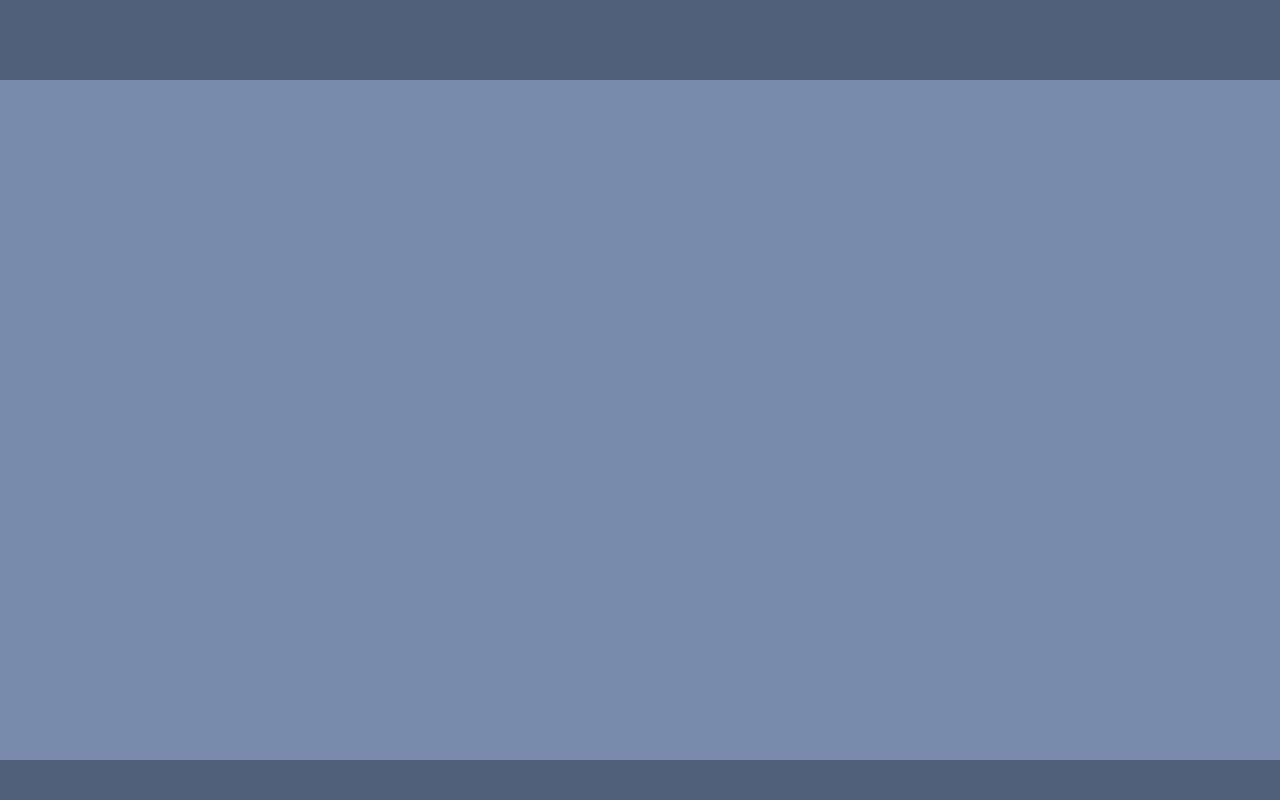
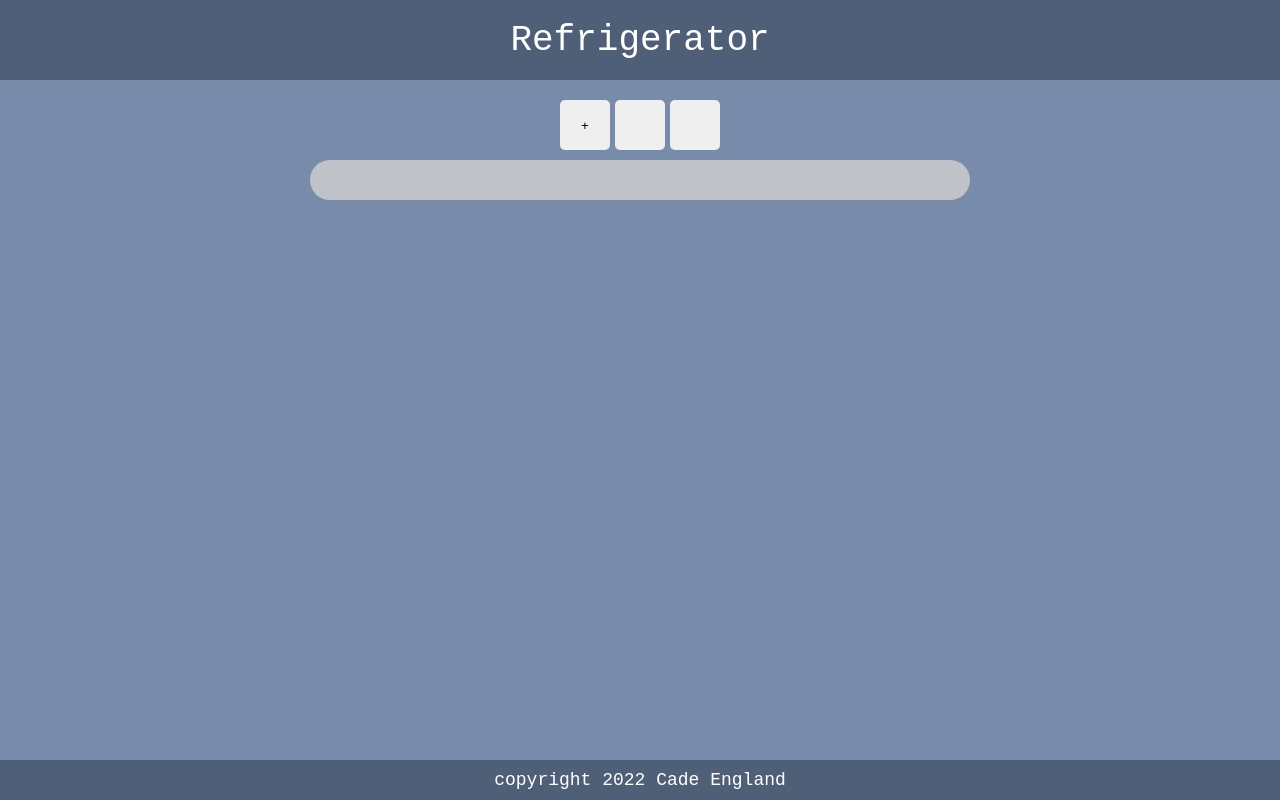
Before and after one commit to cadeja/refrigerator, a plain HTML site: page index.html in a window 1280 px wide. Drawn offline with Linux system fonts and the light colour scheme.

Commit message:
added buttons and base layout

```diff
--- a/index.html
+++ b/index.html
@@ -4,15 +4,26 @@
     <meta charset="UTF-8">
     <meta http-equiv="X-UA-Compatible" content="IE=edge">
     <meta name="viewport" content="width=device-width, initial-scale=1.0">
-    <title>Document</title>
+    <title>Refrigerator</title>
     <link rel="stylesheet" href="style.css">
     <script src="script.js"></script>
 </head>
 <body>
     <div class="page-container">
-        <div class="header"></div>
-        <div class="content-wrap"></div>
-        <div class="footer"></div>
+        <div class="header">
+            <div class="title">Refrigerator</div>
+        </div>
+        <div class="content-wrap">
+            <div class="top-panel">
+                <button id="addItem">+</button>
+                <button></button>
+                <button></button>
+            </div>
+            <div class="content"></div>
+        </div>
+        <div class="footer">
+            <div class="copyright"> copyright 2022 Cade England</div>
+        </div>
     </div>
 </body>
 </html>
--- a/style.css
+++ b/style.css
@@ -3,26 +3,84 @@ html, body {
     padding: 0;
 }
 
+:root {
+    /* pallette */
+    --base-color: #798BAA;
+    --shade-color: #505f78;
+    --content-color: #bfc2c7;
+}
+
+
+
+
+button {
+    border-radius: 5px;
+    border: 0px;
+    padding: 5px;
+}
+
+
 .page-container {
     min-height: 100vh;
     position: relative;
 
-    background-color: #798BAA;
+    background-color: var(--base-color);
     color: black;
+
+    font-family: 'Courier New', Courier, monospace;
+    font-size: 18px;
 }
 
 .header{
+    display: flex;
+    justify-content: center;
+    align-items: center;
+
     height: 5rem;
-    background-color: #505f78;
+    background-color: var(--shade-color);
+}
+
+.title {
+    color: white;
+
+    font-size: 36px;
 }
 
 .content-wrap {
-    background-color: #798BAA;
+    display: flex;
+    flex-direction: column;
+    align-items: center;
+
+    margin: 20px;
+    background-color: var(--base-color);
     padding-bottom: 2.5rem;
 }
 
+.top-panel {
+    display: grid;
+    grid-template-columns: repeat(3, 50px);
+    grid-template-rows: 50px;
+    gap: 5px;
+}
+
+.content {
+    margin: 10px;
+    border-radius: 20px;
+    padding: 20px;
+
+    background-color: var(--content-color);
+    height: 100%;
+    width: 50%;
+}
+
 .footer {
-    background-color: #505f78;
+    display: flex;
+    justify-content: center;
+    align-items: center;
+
+
+    background-color: var(--shade-color);
+    color: white;
 
     position: absolute;
     bottom: 0;
```
